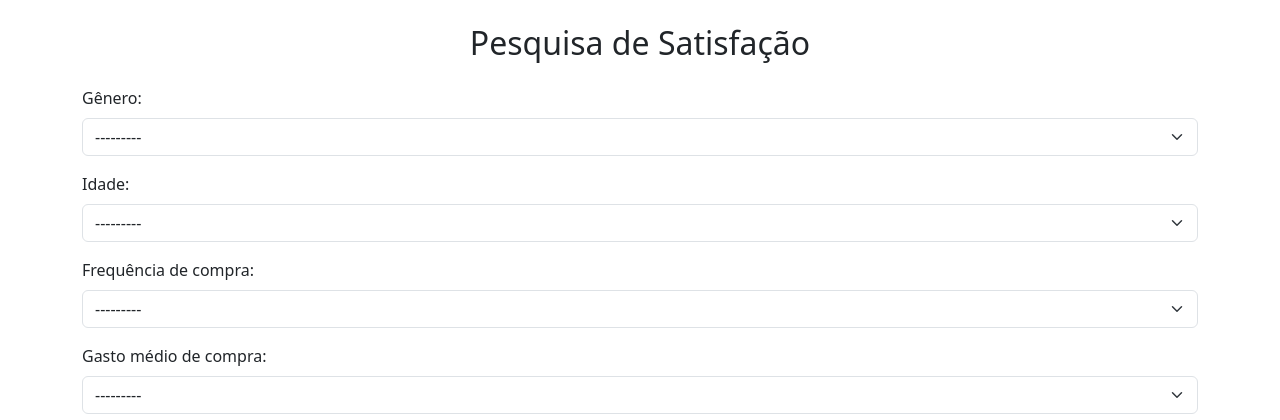
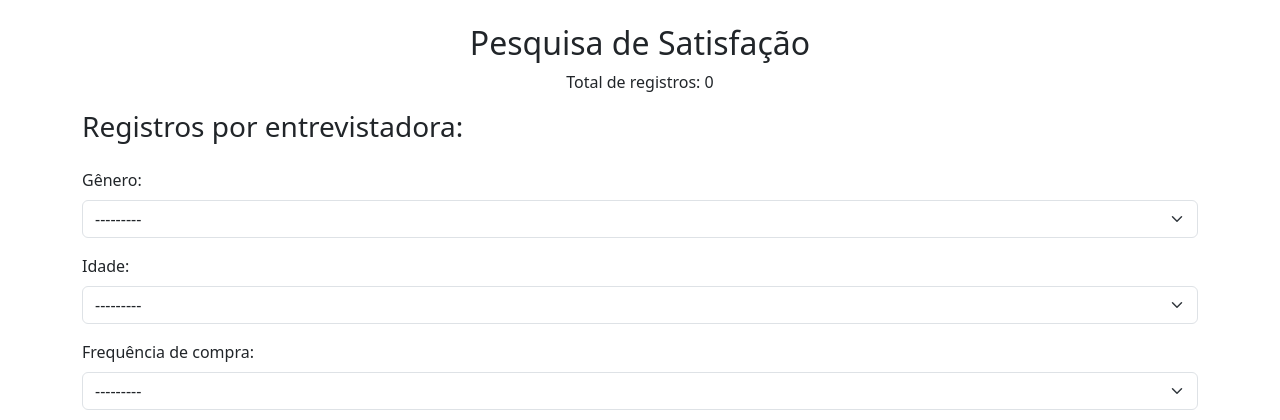
Before and after one commit to rodrigowilton/economia, a Django app: page /pesquisa/ in a window 1280 px wide. Shown: the top 420 px of the page. Run offline with Django 5.2, Linux system fonts and the light colour scheme; data that the repository does not hold is empty.

Commit message:
quantidade por entrevistadora

```diff
--- a/pesquisa/templates/pesquisa/formulario.html
+++ b/pesquisa/templates/pesquisa/formulario.html
@@ -10,6 +10,14 @@
 <body>
     <div class="container mt-4">
         <h2 class="text-center">Pesquisa de Satisfação</h2>
+        <p class="text-center">Total de registros: {{ total_registros }}</p>
+
+        <h3>Registros por entrevistadora:</h3>
+        <ul>
+            {% for registro in registros_por_entrevistadora %}
+                <li>{{ registro.colaboradora }}: {{ registro.total }}</li>
+            {% endfor %}
+        </ul>
         <form method="post" class="mt-4">
             {% csrf_token %}
 
--- a/pesquisa/views.py
+++ b/pesquisa/views.py
@@ -1,17 +1,25 @@
 from django.shortcuts import render, redirect
 from .models import Pesquisa
-from .forms import PesquisaForm  # Importe o formulário
+from .forms import PesquisaForm
+from django.db.models import Count
 
 def pesquisa_view(request):
+    total_registros = Pesquisa.objects.count()
+    registros_por_entrevistadora = Pesquisa.objects.values('colaboradora').annotate(total=Count('colaboradora')).order_by('colaboradora')
+
     if request.method == "POST":
-        form = PesquisaForm(request.POST)  # Preencha o formulário com os dados do POST
-        if form.is_valid():  # Verifique se o formulário é válido
-            form.save()  # Salve os dados no banco de dados
+        form = PesquisaForm(request.POST)
+        if form.is_valid():
+            form.save()
             return redirect('pesquisa_concluida')
     else:
-        form = PesquisaForm()  # Crie um formulário vazio
+        form = PesquisaForm()
 
-    return render(request, 'pesquisa/formulario.html', {'form': form})
+    return render(request, 'pesquisa/formulario.html', {
+        'form': form,
+        'total_registros': total_registros,
+        'registros_por_entrevistadora': registros_por_entrevistadora
+    })
 
 def pesquisa_concluida_view(request):
     return render(request, 'pesquisa/concluido.html')
```
Also changed, not shown: 1 other file.
